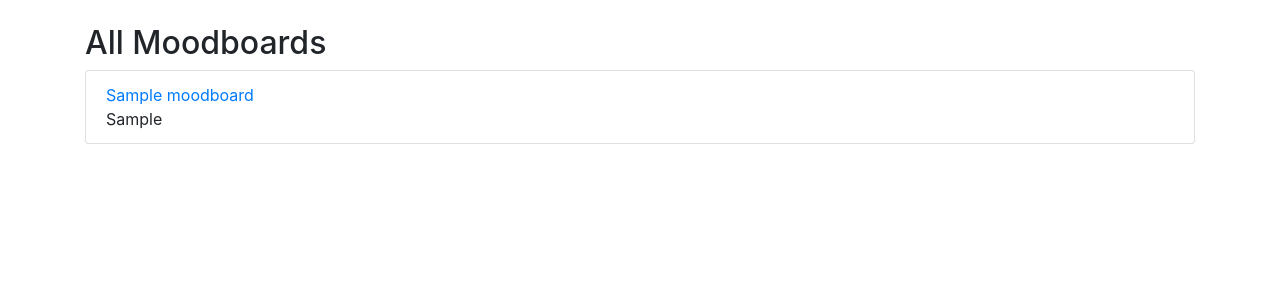
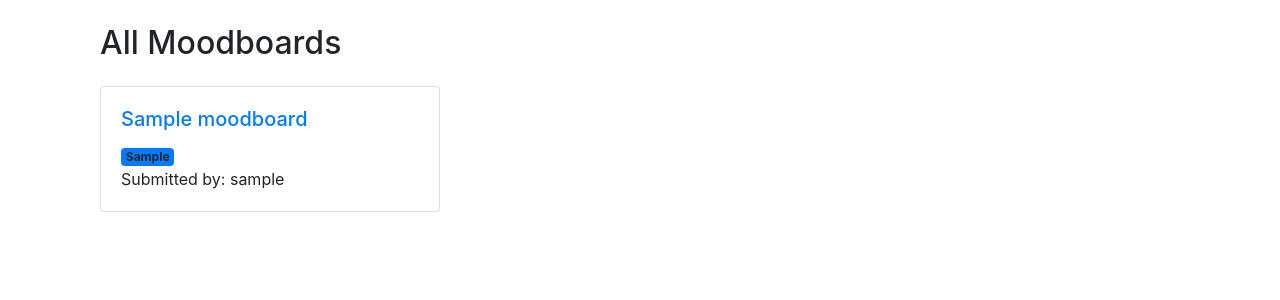
Before and after one commit to FwiffoPlays/project-4-django-moodboard-site, a Django app: page / in a window 1280 px wide. Shown: the part 56-356 px from the top of the page. Run offline with Django 3.2, Linux system fonts and the light colour scheme; tables that the repository leaves empty hold one stand-in row (values such as "Sample post"); some libraries are stand-ins or nearby versions.

Commit message:
Add Bootstrap styling to index.html page

```diff
--- a/templates/index.html
+++ b/templates/index.html
@@ -1,25 +1,36 @@
 {% extends "base.html" %}
 
 {% block content %}
-  <h2>All Moodboards</h2>
-  <ul class="list-group mb-3">
+<div class="container">
+  <h2 class="my-4">All Moodboards</h2>
+  <div class="row">
     {% for moodboard in moodboards %}
-      <li class="list-group-item">
+      <div class="col-md-4 col-sm-6 mb-4">
+        <div class="card h-100">
+          <div class="card-body">
+            <h5 class="card-title">
               <a href="{% url 'moodboard:detail' moodboard.id %}">
                 {{ moodboard.title }}
               </a>
+            </h5>
             {% if moodboard.tags %}
               <div class="projcard-tagbox">
                 {% for tag in moodboard.tags_as_list %}
-                  <span class="projcard-tag mt-1">{{tag}}</span>
+                  <span class="badge bg-primary">{{ tag }}</span>
                 {% endfor %}
               </div>
             {% else %}
               <div class="projcard-tagbox">
-            No tags for this moodboard
+                <span class="badge bg-secondary">No tags</span>
               </div>
             {% endif %}
-      </li>
+            <p class="card-text">
+              Submitted by: {{ moodboard.user.username }}
+            </p>
+          </div>
+        </div>
+      </div>
     {% endfor %}
-  </ul>
+  </div>
+</div>
 {% endblock %}
```
Lines whose indentation alone changed are shown as unchanged.
